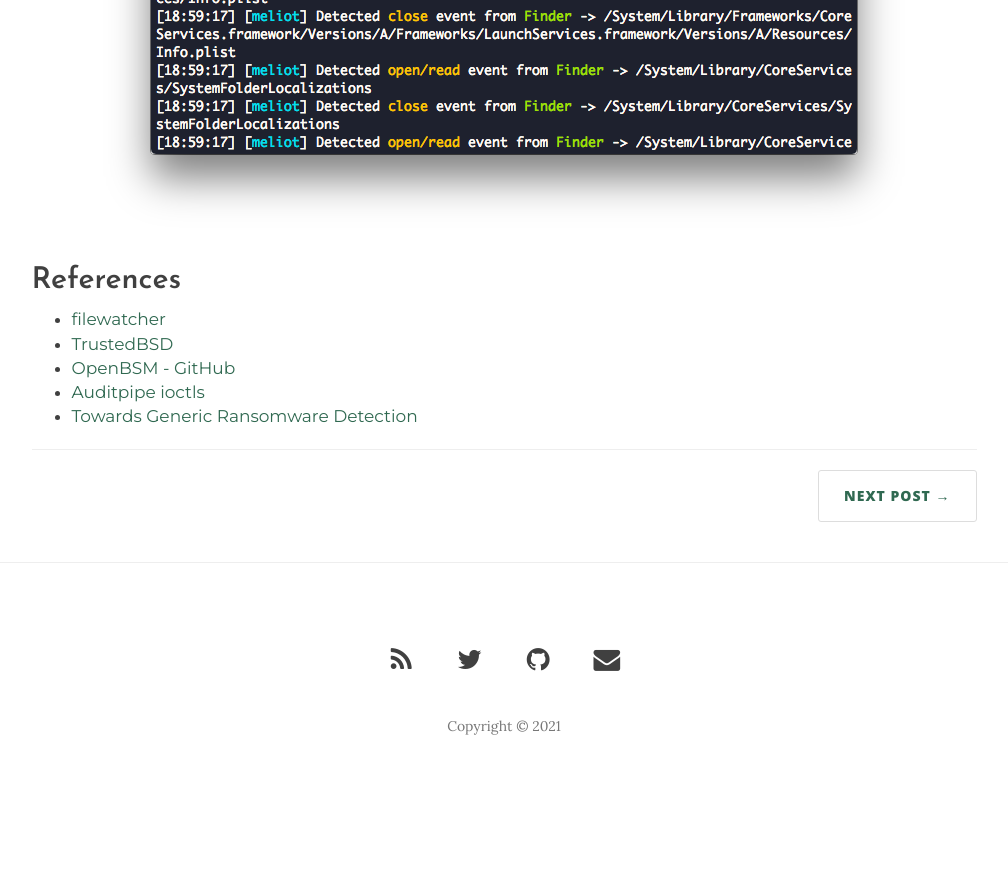
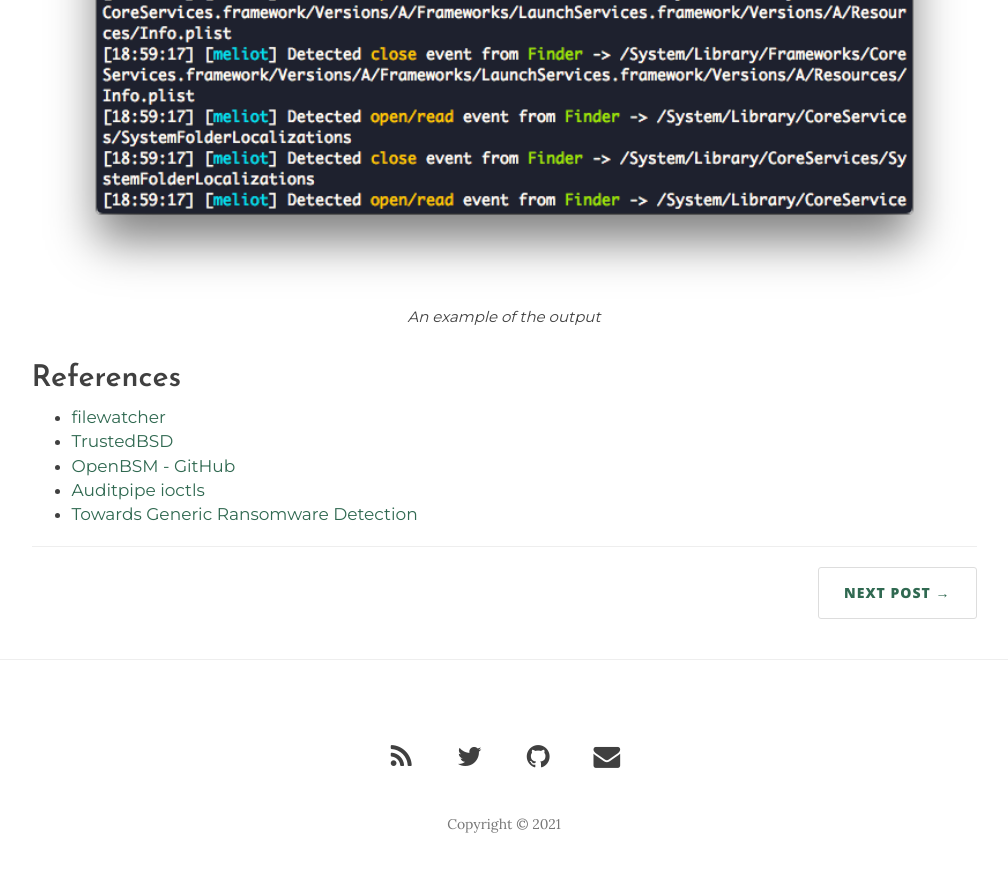
Before and after one commit to santoru/insecurity, a Jekyll site: the page built from _posts/2017-07-02-mac-os-real-time-auditing.markdown, in a window 1280 px wide and 900 px high, scrolled down 5367 px. Shown: the top 872 px of the window, without its empty margins (136-1144 px from the left). Built offline with Jekyll 4.4.1, drawn with Linux system fonts in a browser that asks for light colours; nearby versions of some CDN libraries; before the commit the page ends 6169 px from its top, so only the background shows below that.

Commit message:
Update image style

```diff
--- a/_posts/2017-07-02-mac-os-real-time-auditing.markdown
+++ b/_posts/2017-07-02-mac-os-real-time-auditing.markdown
@@ -169,10 +169,11 @@ Usage: ./bin/filewatcher [OPTIONS]
   -d, --debug                Enable debugging messages to be saved into a file
   -h, --help                 Print this help and exit
 </pre>
-<p align="center">
-<img src="/img/filewatcher/screenshotsmall.png" alt="Output" />
 
-</p>
+{% include image.html
+    url="img/filewatcher/screenshotsmall.png"
+    description="An example of the output"
+%}
 
 
 ## References
```
